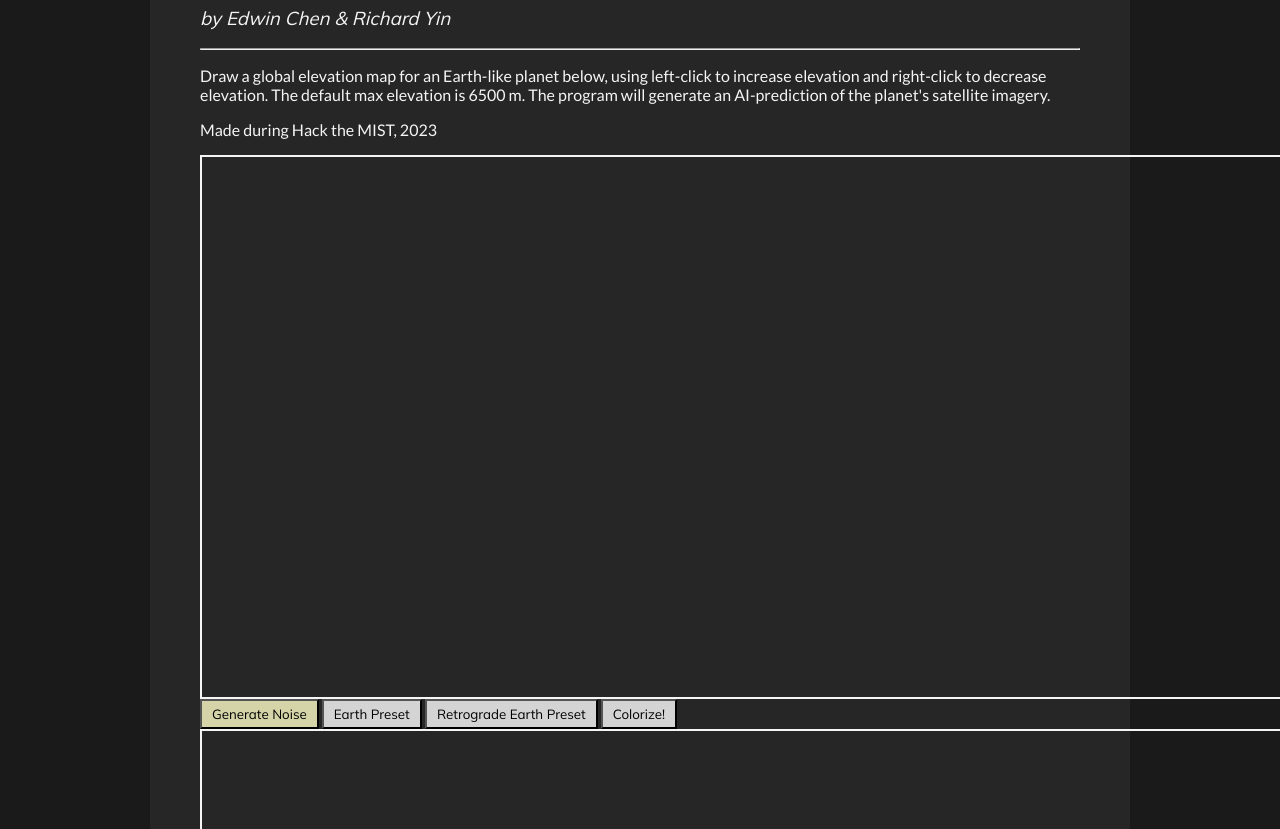
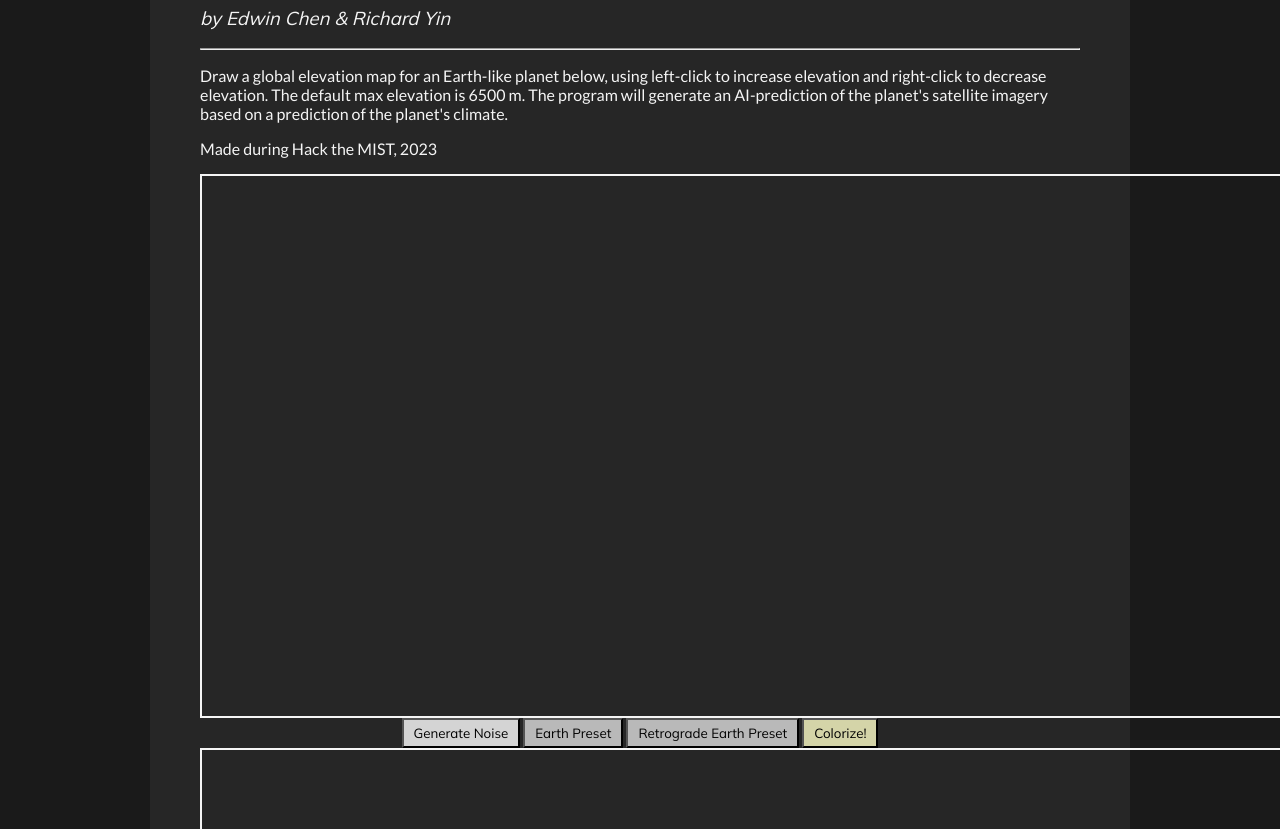
Before and after one commit to tirangol/HackTheMIST, a website with bundled scripts: page index.html in a window 1280 px wide. Shown: the part 123-952 px from the top of the page. Built offline with nearby package versions, Linux system fonts and the light colour scheme.

Commit message:
Slight modifications to layout

```diff
--- a/index.css
+++ b/index.css
@@ -30,22 +30,31 @@ body {
 input {
     font-family: "Mulish";
     padding: 5px 10px;
-    background-color: rgba(255, 255, 255, 0.8);
+    background-color: rgba(222, 222, 222, 0.8);
     transition: 0.1s;
 }
 input:hover {
-    background-color: rgba(255, 255, 255, 0.9);
+    background-color: rgba(222, 222, 222, 0.9);
 }
 input:active {
     transition: 0s;
+    background-color: rgba(222, 222, 222, 0.6);
+}
+#btn {
+    background-color: rgba(255, 255, 255, 0.8);
+}
+#btn:hover {
+    background-color: rgba(255, 255, 255, 0.9);
+}
+#btn:active {
     background-color: rgba(255, 255, 255, 0.6);
 }
-#btn {
+#colorize {
     background-color: rgba(255, 255, 200, 0.8);
 }
-#btn:hover {
+#colorize:hover {
     background-color: rgba(255, 255, 200, 0.9);
 }
-#btn:active {
+#colorize:active {
     background-color: rgba(255, 255, 200, 0.6);
 }
--- a/index.html
+++ b/index.html
@@ -13,10 +13,11 @@
         <h1>AI Climate Drawer</h1>
         <h3>by Edwin Chen & Richard Yin</h3>
         <hr>
-        <p>Draw a global elevation map for an Earth-like planet below, using left-click to increase elevation and right-click to decrease elevation. The default max elevation is 6500 m. The program will generate an AI-prediction of the planet's satellite imagery.</p>
+        <p>Draw a global elevation map for an Earth-like planet below, using left-click to increase elevation and right-click to decrease elevation. The default max elevation is 6500 m. The program will generate an AI-prediction of the planet's satellite imagery based on a prediction of the planet's climate.</p>
         <p>Made during Hack the MIST, 2023</p>
 
         <script src="noise.js"></script>
+        <center>
         <canvas id="can" width="1080", height="540", style="border:2px solid;"></canvas>
 
         <!-- <canvas id="can2" width="1080", height="540", style="border:2px solid;"></canvas> -->
@@ -39,7 +40,9 @@
         <input type="button" value="Retrograde Earth Preset" size="30">
         <input type="button" value="Colorize!" size="30" id="colorize" onclick="obtain_colorized()">
         <br>
+
         <canvas id="can2", width="1080", height="540", style="border:2px solid;"></canvas>
+        </center>
     </div>
     </body>
 </html>
```
